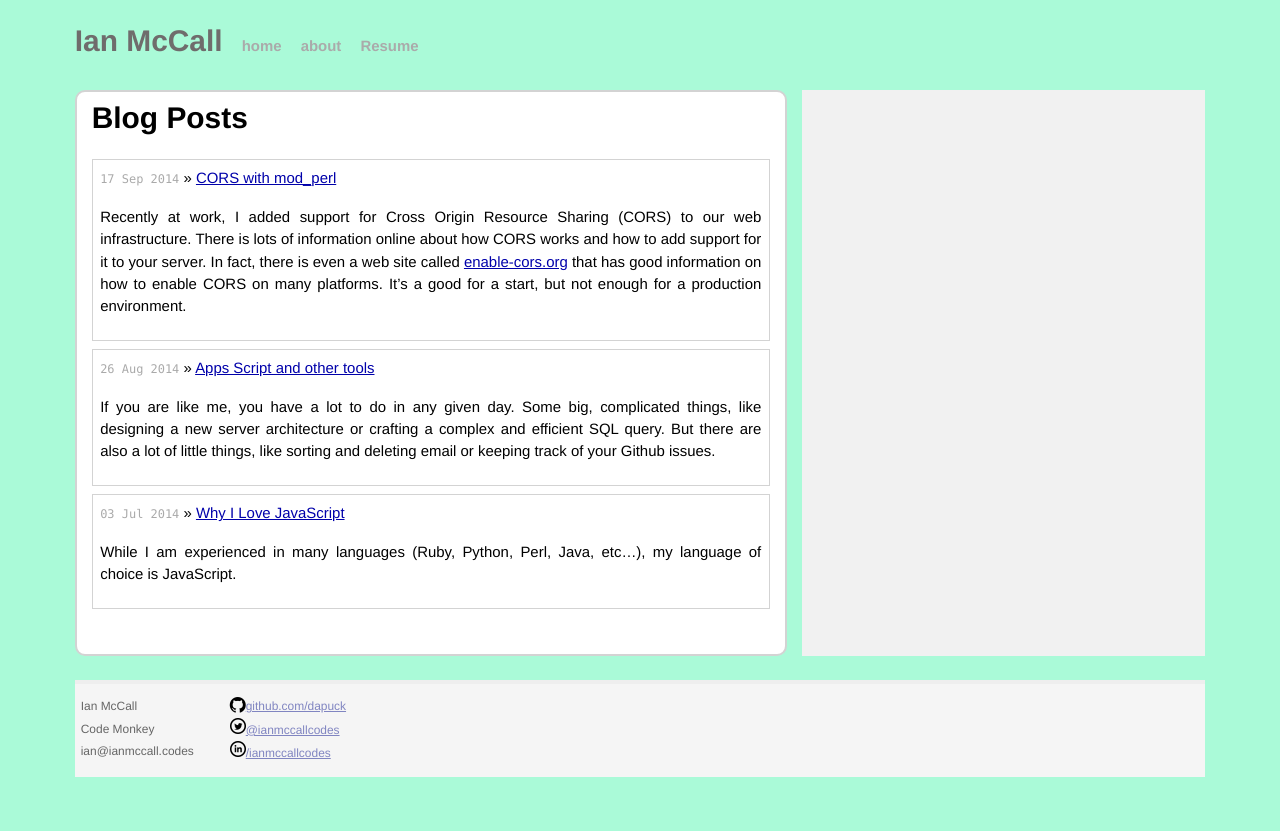
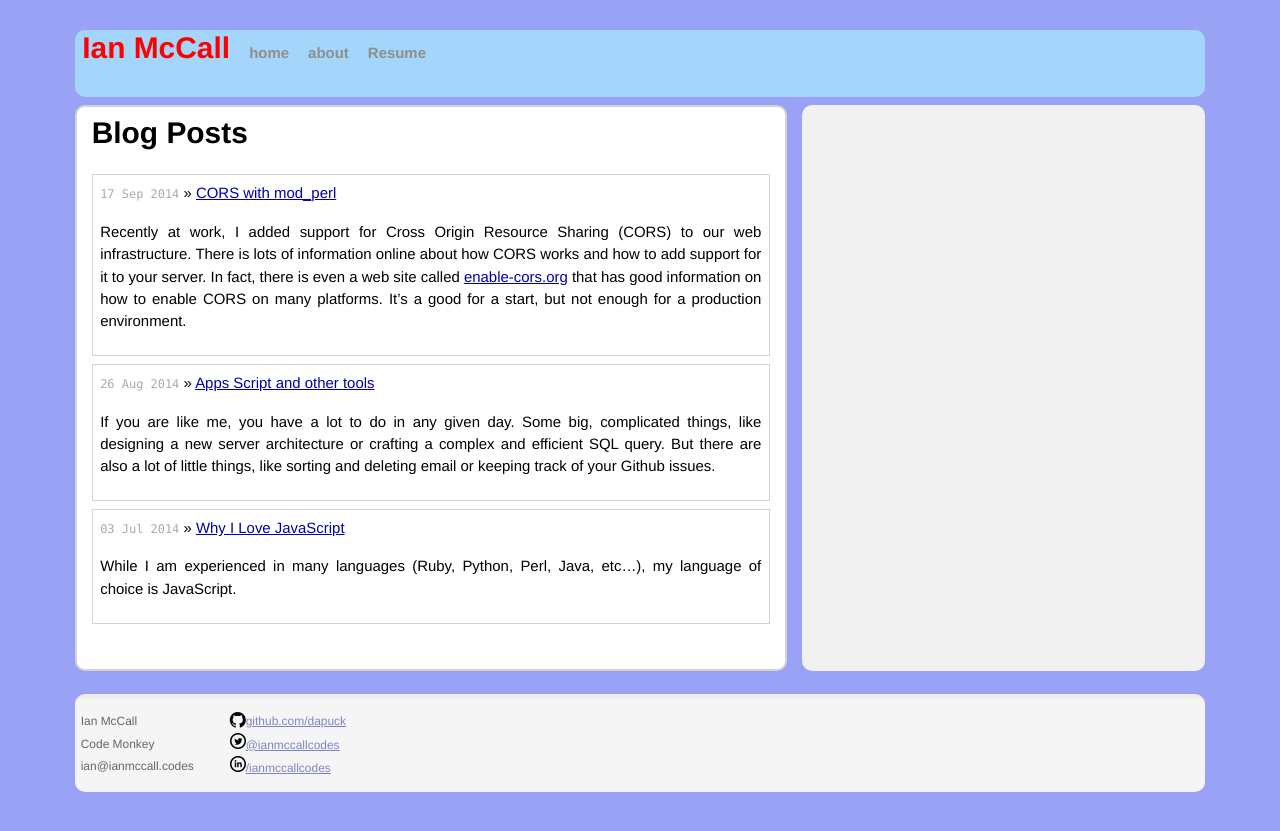
Before and after one commit to ianmcodes/ianmcodes.github.io, a Jekyll site: the page built from index.html, in a window 1280 px wide. Shown: the top 831 px of the page. Built offline with Jekyll 4.4.1, drawn with Linux system fonts in a browser that asks for light colours; nearby versions of some CDN libraries; Markdown is read by kramdown in place of the engine named in the settings.

Commit message:
Update to styles

```diff
--- a/css/main_grail.css
+++ b/css/main_grail.css
@@ -19,7 +19,7 @@ body {
   background: -o-linear-gradient(white, grey);
   background: linear-gradient(white, grey);
 */
-  background-color: #aafad8;
+  background-color: #9AA2F5;
   font: 13.34px Helvetica, Arial, sans-serif;
   font-size: small;
   text-align: center;
@@ -89,13 +89,13 @@ a:visited {
   display: inline-block;
 }
 .title a {
-  color: #6F6C6C;
+  color: #FF0000;
 }
 .title a:hover {
   color: #000;
 }
 .header a.extra {
-  color: #aaa;
+  color: #8E8E8E;
   margin-left: 1em;
 }
 .header a.extra:hover {
@@ -182,14 +182,22 @@ aside {
   padding: 0.5em;
 }
 .header {
-  padding-bottom: 0.5em;
+  padding: 0.5em;
+  background-color: #A3D6FA;
+  margin-bottom: 0.5em;
 }
 .header .links {
   display: block;
 }
 @media (min-width: 1024px) and (orientation: landscape) {
+  .header {
+    border-radius: 10px;
+  }
   .header .links {
     display: inline;
+  }
+  .footer {
+    border-radius: 10px;
   }
   .site {
     margin-left: 5em;
@@ -197,6 +205,7 @@ aside {
   }
   aside {
     display: block;
+    border-radius: 10px;
   }
   /* Holy grail */
   .HolyGrail {
```
